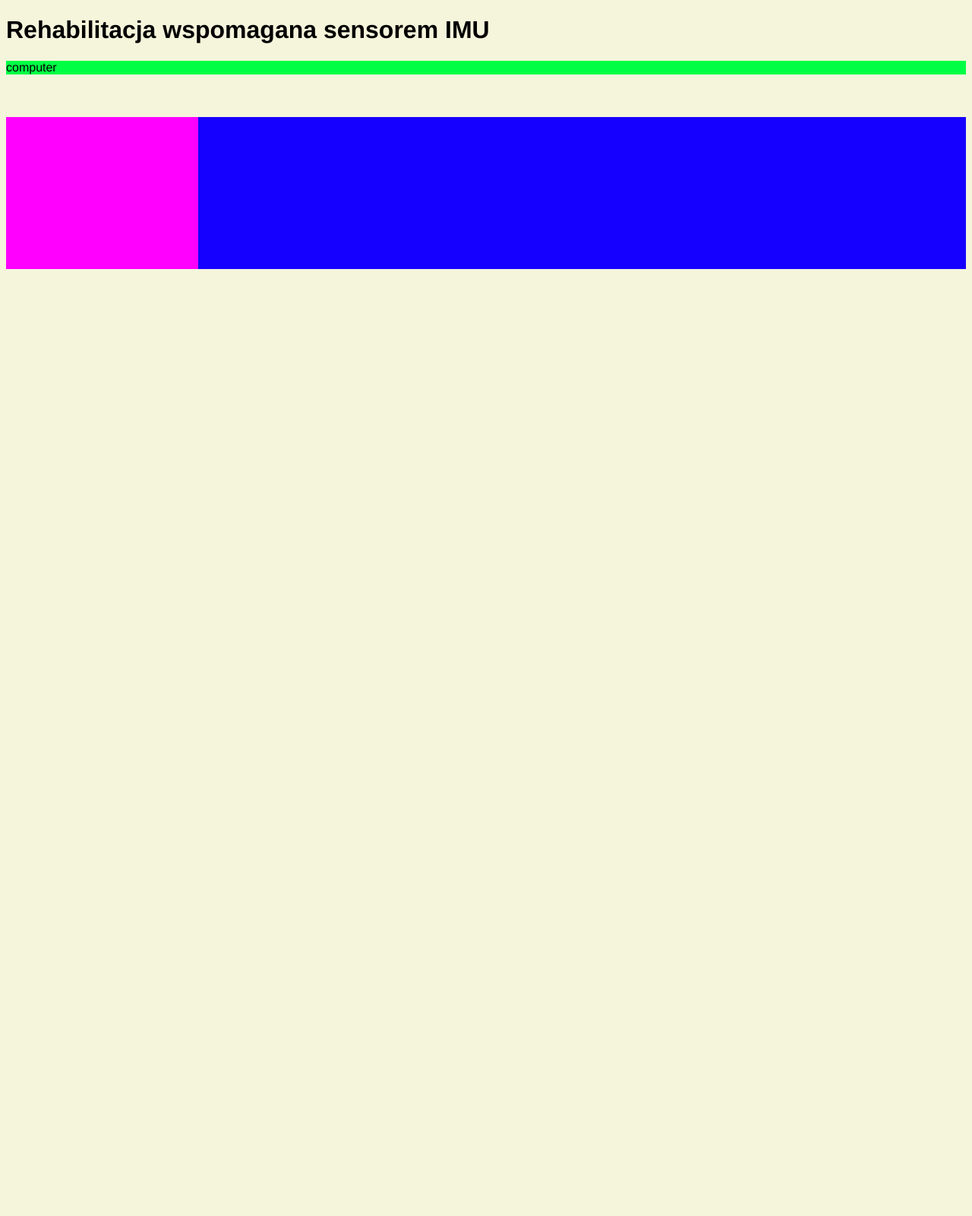
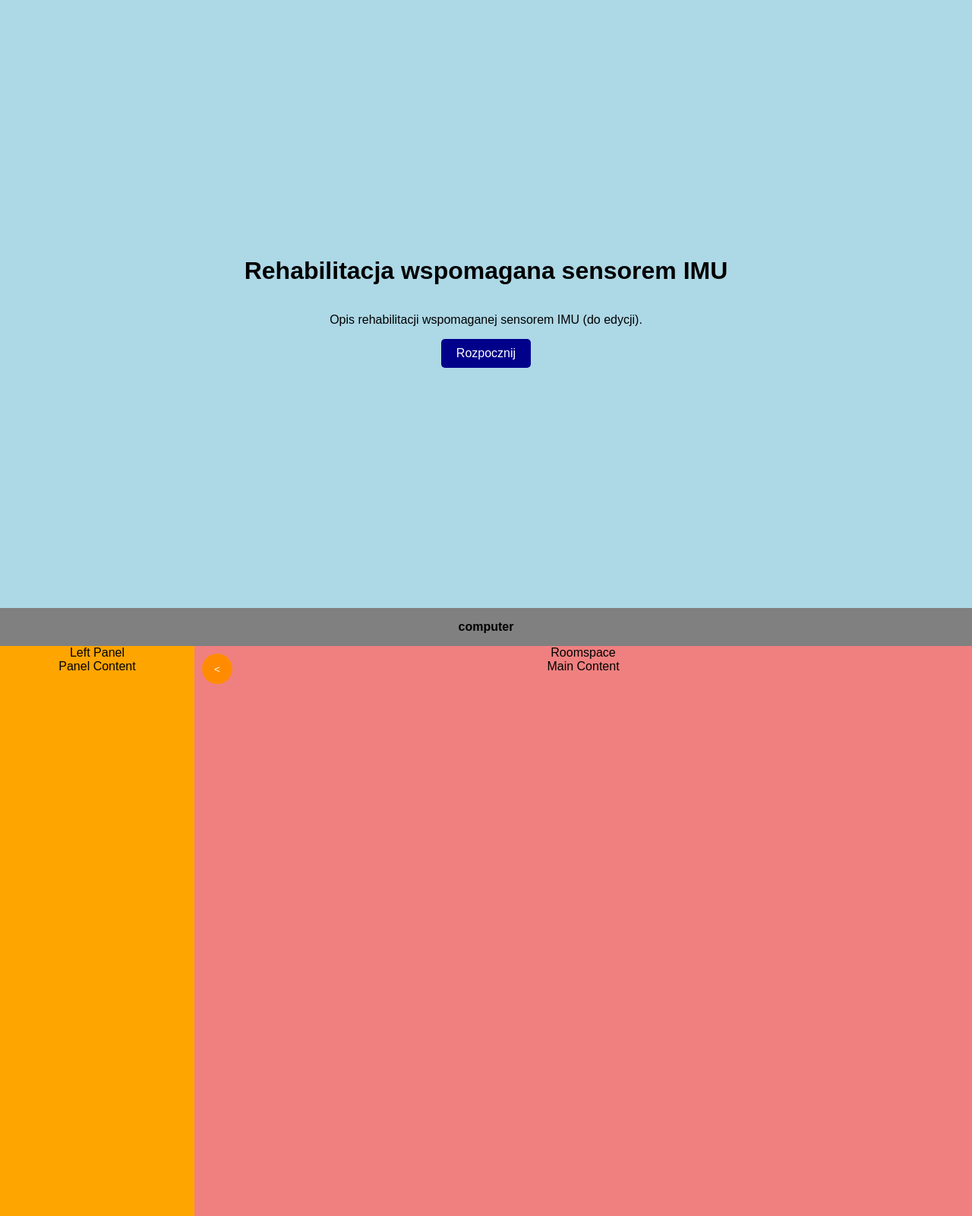
Before and after one commit to jeremayaa/WebsocketsPlayground, a website with bundled scripts: page public/index.html in a window 1280 px wide. Shown: the whole page at 76% size. Before the commit the page ends 800 px from the top, so only its background shows below. Built offline with nearby package versions, Linux system fonts and the light colour scheme; files whose address does not match are found by name.

Commit message:
poprawa UI

```diff
--- a/public/MeasurementHandler.js
+++ b/public/MeasurementHandler.js
@@ -1,7 +1,5 @@
-
 export function startMeasurement(sensors, socket, roomspace, measurements) {
     roomspace.innerHTML = '';
-
 
     let delay = 50;
     let WhichSensors = {
--- a/public/SensorDataHandler.js
+++ b/public/SensorDataHandler.js
@@ -10,11 +10,24 @@ export class SensorDataHandler {
         // this.deviceType = window.innerWidth > 600 ? 'computer' : 'phone';
         const isMobile = /iPhone|iPad|iPod|Android/i.test(navigator.userAgent);
         this.deviceType = isMobile ? 'phone' : 'computer';
+    }
 
-        // console.log('Device Type Detected:', this.deviceType);
-        // if (this.deviceType === 'phone') {
-        //     this.initializeSensors();
-        // }
+    initializeListeners() {
+        this.socket.on('getAvailableSensors', (userID) => {
+            this.getAvailableSensors(userID);
+        })
+
+        this.socket.on('initializeSensors', (WhichSensors) => {
+            this.initializePhoneSensors(WhichSensors);
+        })
+
+        this.socket.on('StartCapturingSensorData', (data) => {
+            this.startCapturing(data);
+        });
+
+        this.socket.on('StopCapturingSensorData', () => {
+            this.stopCapturing();
+        });
     }
 
     getAvailableSensors(userID) {
@@ -46,24 +59,6 @@ export class SensorDataHandler {
         // return AvailableSensors
     }
 
-
-    initializeListeners() {
-        this.socket.on('getAvailableSensors', (userID) => {
-            this.getAvailableSensors(userID);
-        })
-
-        this.socket.on('initializeSensors', (WhichSensors) => {
-            this.initializePhoneSensors(WhichSensors);
-        })
-
-        this.socket.on('StartCapturingSensorData', (data) => {
-            this.startCapturing(data);
-        });
-
-        this.socket.on('StopCapturingSensorData', () => {
-            this.stopCapturing();
-        });
-    }
 
     initializePhoneSensors(WhichSensors) {
 
--- a/public/index.html
+++ b/public/index.html
@@ -6,23 +6,48 @@
     <title>Rehabilitacja wspomagana sensorem IMU</title>
     <link rel="stylesheet" href="styles.css">
     <script src="https://cdn.jsdelivr.net/npm/chart.js"></script>
-
 </head>
 <body>
-    <h1>Rehabilitacja wspomagana sensorem IMU</h1>
-    <div id="content"></div>
-    <br><br>
-    <div class="container">
-        <div id="messages"></div>
-        <div id="roomspace">
+    <div id="description-section" class="section">
+        <h1>Rehabilitacja wspomagana sensorem IMU</h1>
+        <p>Opis rehabilitacji wspomaganej sensorem IMU (do edycji).</p>
+        <button id="scroll-button">Rozpocznij</button>
+    </div>
 
+    <div id="content-section" class="section">
+        <div id="toolbar">Toolbar</div>
+        <div class="container">
+            <div id="leftPanel">
+                Left Panel<br>Panel Content
+                <button id="toggle-button">&lt;</button>
+            </div>
+            <div id="roomspace">Roomspace<br>Main Content</div>
         </div>
-
     </div>
 
     <script src="/socket.io/socket.io.js"></script>
+    <script type="module" src="script.js"></script>
+    <script>
+        document.getElementById('scroll-button').addEventListener('click', function() {
+            window.scrollBy({
+                top: window.innerHeight,
+                behavior: 'smooth'
+            });
+        });
 
-    <script type="module" src="script.js"></script>
+        const leftPanel = document.getElementById('leftPanel');
+        const roomspace = document.getElementById('roomspace');
+        const toggleButton = document.getElementById('toggle-button');
+
+        toggleButton.addEventListener('click', () => {
+            if (leftPanel.classList.contains('hidden')) {
+                leftPanel.classList.remove('hidden');
+                toggleButton.innerHTML = '&lt;';
+            } else {
+                leftPanel.classList.add('hidden');
+                toggleButton.innerHTML = '&gt;';
+            }
+        });
     </script>
 </body>
 </html>
--- a/public/script.js
+++ b/public/script.js
@@ -6,10 +6,10 @@ const isMobile = /iPhone|iPad|iPod|Android/i.test(navigator.userAgent);
 const deviceType = isMobile ? 'phone' : 'computer';
 console.log(deviceType);
 
-const content = document.getElementById('content');
+const content = document.getElementById('toolbar');
 content.innerHTML = `${deviceType}`;
 
-const messagesDiv = document.getElementById('messages');
+const messagesDiv = document.getElementById('leftPanel');
 const roomspace = document.getElementById('roomspace');
 
 const socket = io();
--- a/public/styles.css
+++ b/public/styles.css
@@ -1,37 +1,82 @@
+
 body {
-    font-family: Helvetica, Arial;
-    background-color: beige;
+    margin: 0;
+    font-family: Arial, sans-serif;
+}
+
+.section {
+    height: 100vh;
+    display: flex;
+    flex-direction: column;
+    align-items: center;
+    justify-content: center;
+    text-align: center;
+}
+
+#description-section {
+    background-color: lightblue;
+}
+
+#scroll-button {
+    padding: 10px 20px;
+    font-size: 16px;
+    background-color: darkblue;
+    color: white;
+    border: none;
+    border-radius: 5px;
+    cursor: pointer;
+}
+
+#content-section {
+    background-color: lightgreen;
+    display: flex;
+    flex-direction: column;
+}
+
+#toolbar {
+    width: 100%;
+    height: 50px;
+    background-color: grey;
+    text-align: center;
+    line-height: 50px;
+    font-weight: bold;
 }
 
 .container {
+    flex: 1;
     display: flex;
-    flex-direction: row;
+    position: relative;
+    width: 100%;
 }
 
-#messages {
-    margin-bottom: 20px;
-    height: 200px;
-    background-color: magenta;
-    flex: 1;
+#leftPanel {
+    width: 20%;
+    background-color: orange;
+    position: relative;
+    transition: transform 0.5s ease, margin-left 0.5s ease;
+    margin-left: 0;
 }
 
-#content {
-    margin-bottom: 20px;
-    background-color: rgb(0, 255, 68);
+#leftPanel.hidden {
+    margin-left: -20%;
+}
+
+#toggle-button {
+    position: absolute;
+    width: 40px;
+    height: 40px;
+    top: 10px;
+    right: -50px;
+    border-radius: 50%;
+    padding: 10px;
+    background-color: darkorange;
+    color: white;
+    border: none;
+    cursor: pointer;
 }
 
 #roomspace {
-    margin-bottom: 20px;
-    background-color: rgb(21, 0, 255);
-    height: 200px;
-    flex: 4;
+    flex: 1;
+    background-color: lightcoral;
+    transition: margin-left 0.5s ease;
 }
-
-input {
-    width: 300px;
-    padding: 10px;
-}
-
-button {
-    padding: 10px 20px;
-}
--- a/server.js
+++ b/server.js
@@ -16,7 +16,7 @@ const options = {
 
 const server = https.createServer(options, app);
 const io = socketIo(server);
-const PORT = 3000;
+const PORT = 4000;
 
 // res.setHeader('Permissions-Policy', 'magnetometer=*');
 app.use((req, res, next) => {
```
Also changed, not shown: public/GameHandler.js (+1 -59 lines), public/SocketHandler.js (+16 -17 lines), 1 other file.
